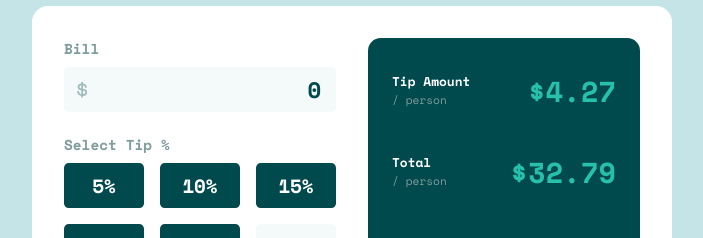
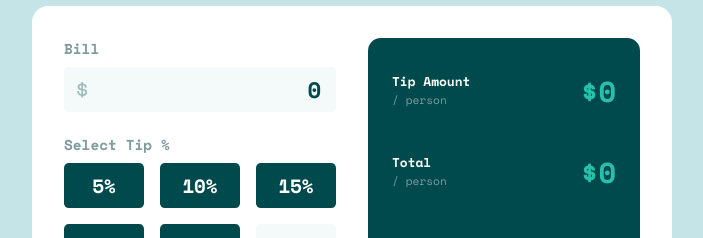
Before and after one commit to tonytangdev/fm-calculator-app, a Next.js app: page / in a window 1280 px wide. Shown: the part 187-425 px from the top of the page, without its empty margins (288-991 px from the left). Built offline with nearby package versions, Linux system fonts and the light colour scheme.

Commit message:
compute results

```diff
--- a/components/Calculator.tsx
+++ b/components/Calculator.tsx
@@ -1,7 +1,7 @@
 import { InteractiveSection } from "./InteractiveSection"
 import { ResultDisplay } from "./ResultDisplay"
 import styles from "../styles/Calculator.module.css"
-import { useState } from "react"
+import { useEffect, useState } from "react"
 
 interface Props {
 
@@ -14,9 +14,29 @@ export const Calculator = (props: Props) => {
     const [tipAmount, setTipAmount] = useState(0)
     const [total, setTotal] = useState(0)
 
+    const resetState = () => {
+        setBill(0)
+        setNumberOfPeople(0)
+        setTipPercentage(0)
+        setTipAmount(0)
+        setTotal(0)
+    }
+
     const onBillChange: (value: number) => void = value => setBill(value)
     const onNumberOfPeopleChange: (value: number) => void = value => setNumberOfPeople(value)
     const onTipPercentageChange: (value: number) => void = value => setTipPercentage(value)
+
+    const onReset = () => resetState()
+
+    useEffect(() => {
+        if (bill > 0 && numberOfPeople > 0 && tipPercentage > 0) {
+            const computedTip = bill * (tipPercentage / 100)
+            setTipAmount(computedTip)
+
+            const totalPerPerson = computedTip / numberOfPeople
+            setTotal(totalPerPerson)
+        }
+    }, [bill, numberOfPeople, tipPercentage])
 
     return (
         <div className={styles.container}>
@@ -28,7 +48,7 @@ export const Calculator = (props: Props) => {
                 onTipPercentageChange={onTipPercentageChange}
                 tipPercentage={tipPercentage}
             ></InteractiveSection>
-            <ResultDisplay></ResultDisplay>
+            <ResultDisplay tipAmount={tipAmount} total={total} onResetClick={onReset}></ResultDisplay>
         </div>
     )
 }
--- a/components/ResultDisplay.tsx
+++ b/components/ResultDisplay.tsx
@@ -4,16 +4,22 @@ import { Button } from './Button'
 import styles from '../styles/ResultDisplay.module.css'
 
 interface Props {
-
+    total: number
+    tipAmount: number
+    onResetClick: () => void
 }
 
-export const ResultDisplay = (props: Props) => {
+export const ResultDisplay = ({
+    tipAmount,
+    total,
+    onResetClick
+}: Props) => {
     return (
         <div className={styles.container}>
-            <AmountDisplay price={4.27} title="Tip Amount" subTitle="person"></AmountDisplay>
-            <AmountDisplay price={32.79} title="Total" subTitle="person"></AmountDisplay>
+            <AmountDisplay price={tipAmount} title="Tip Amount" subTitle="person"></AmountDisplay>
+            <AmountDisplay price={total} title="Total" subTitle="person"></AmountDisplay>
             <div className={styles.buttonContainer}>
-                <Button onClick={e => console.log(e)} text="RESET"></Button>
+                <Button onClick={onResetClick} text="RESET"></Button>
             </div>
         </div>
     )
```
